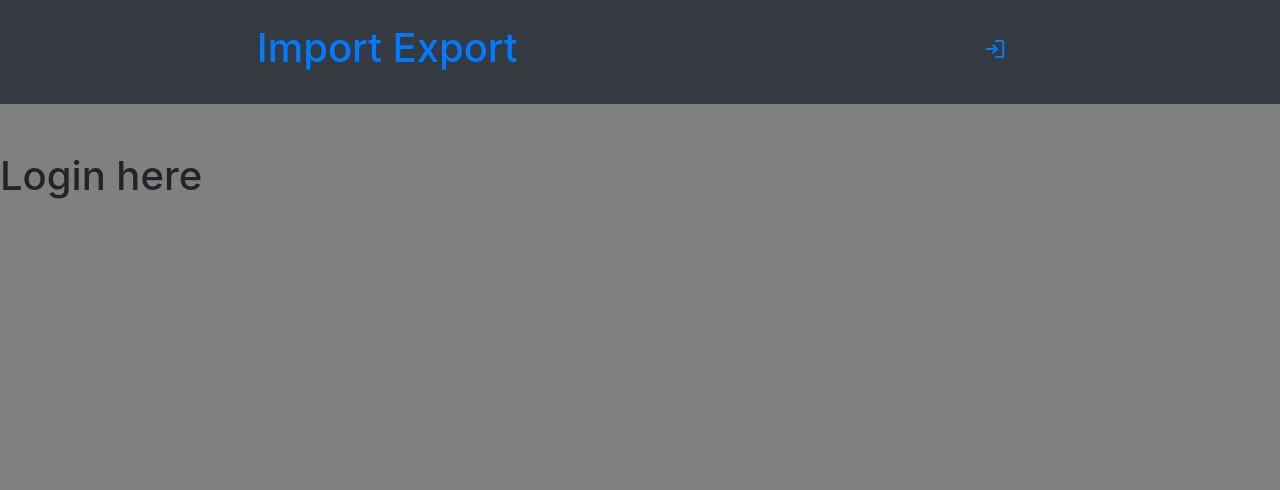
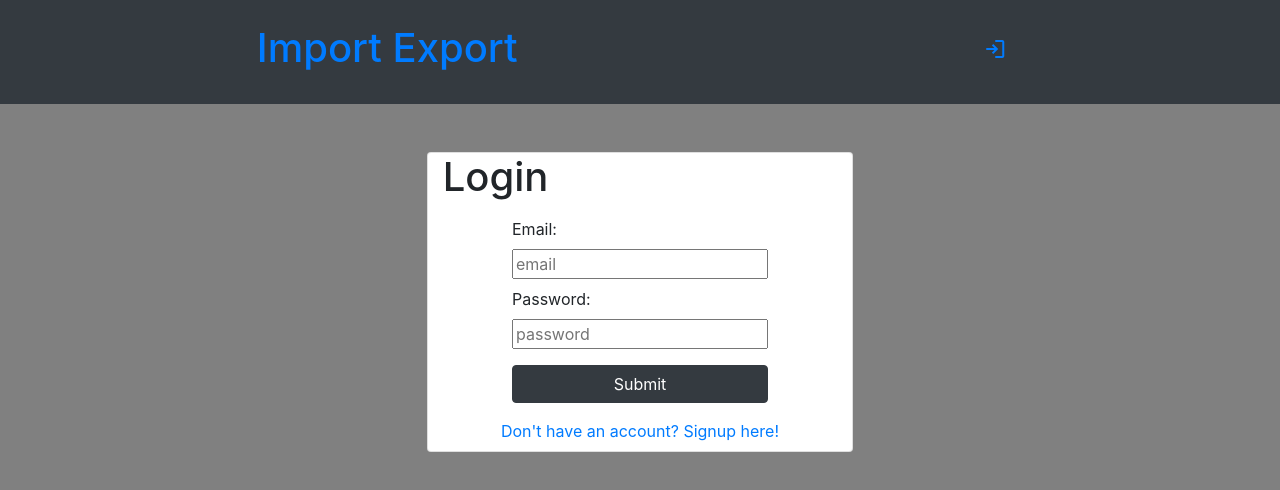
Before and after one commit to AndrewFaugno/import-export, a React (Create React App) app in the folder client/: page /login in a window 1280 px wide. Shown: the top 490 px of the page. Built offline with nearby package versions, Linux system fonts and the light colour scheme.

Commit message:
added login page with functioning form and login

```diff
--- a/client/package.json
+++ b/client/package.json
@@ -2,6 +2,7 @@
   "name": "client",
   "version": "0.1.0",
   "private": true,
+  "proxy": "http://localhost:3001/",
   "dependencies": {
     "@apollo/client": "^3.6.9",
     "@testing-library/jest-dom": "^5.16.5",
--- a/client/src/App.js
+++ b/client/src/App.js
@@ -8,6 +8,7 @@ import Home from './pages/Home';
 import Login from './pages/Login';
 import Signup from './pages/Signup';
 import NoMatch from './pages/NoMatch';
+import Profile from './pages/Profile';
 
 // import components
 import Nav from './components/Nav';
@@ -41,6 +42,10 @@ function App() {
             <Route path="/" element={<Home />} />
             <Route path="/login" element={<Login />} />
             <Route path="/signup" element={<Signup />} />
+            <Route path='/profile'>
+              <Route path=':userId' element={<Profile />}/>
+              <Route path='' element={<Profile />}/>
+            </Route>
             <Route path="*" element={<NoMatch />} />
           </Routes>
         </div>
--- a/client/src/components/Nav/index.js
+++ b/client/src/components/Nav/index.js
@@ -1,4 +1,5 @@
 import Auth from '../../utils/auth.js'
+import { Link } from 'react-router-dom';
 
 const Nav = () => {
     const loggedIn = Auth.loggedIn();
@@ -8,16 +9,18 @@ const Nav = () => {
             <div className="d-flex justify-content-around">
                 <div className="m-auto">
                     <h1>
-                        <a href="/" className="">Import Export</a>
+                        <Link to="/" className="">Import Export</Link>
                     </h1>
                 </div>
                 <div className="m-auto">
                     {loggedIn ? (
-                        <span class="material-symbols-outlined">account_circle</span>
+                        <Link to="/profile">
+                            <span className="material-symbols-outlined profileIcon">account_circle</span>
+                        </Link>
                     ) : (
-                    <a href="/login" className="mr-3">
-                        <span class="material-symbols-outlined">login</span>
-                    </a>
+                    <Link to="/login" className="mr-3">
+                        <span className="material-symbols-outlined">login</span>
+                    </Link>
                     )}
                 </div>
             </div>
--- a/client/src/index.css
+++ b/client/src/index.css
@@ -12,3 +12,7 @@ code {
   font-family: source-code-pro, Menlo, Monaco, Consolas, 'Courier New',
     monospace;
 }
+
+.profileIcon {
+  font-size: 40px;
+}
--- a/client/src/pages/Login.js
+++ b/client/src/pages/Login.js
@@ -1,11 +1,62 @@
-import Auth from '../utils/auth';
+import { useState } from "react";
+import Auth from "../utils/auth";
+import { Link } from "react-router-dom";
+import { useMutation } from "@apollo/client";
+import { LOGIN } from "../utils/mutations";
 
 const Login = () => {
+   const [formState, setFormState] = useState({ email: "", password: "" });
+   const [login, { error }] = useMutation(LOGIN);
 
+   const handleFormSubmit = async (e) => {
+      e.preventDefault();
+      try {
+         const mutationResponse = await login({
+            variables: { email: formState.email, password: formState.password },
+         });
+         const token = mutationResponse.data.login.token;
+         Auth.login(token);
+      } catch (error) {
+         console.log(error);
+      }
+   };
 
-    return (
-        <h1>Login here</h1>
-    )
-}
+   const handleChange = (e) => {
+      const { name, value } = e.target;
+      setFormState({
+         ...formState,
+         [name]: value,
+      });
+   };
+
+   return (
+      <div className="card container col-8 col-lg-6 col-xl-4 my-1">
+         <h1 className="">Login</h1>
+         <form className="m-auto" onSubmit={handleFormSubmit}>
+            <div className="my-2">
+               <label htmlFor="email" className="d-block">
+                  Email:
+               </label>
+               <input placeholder="email" name="email" type="email" id="email" onChange={handleChange} />
+            </div>
+            <div className="my-2">
+               <label htmlFor="password" className="d-block">
+                  Password:
+               </label>
+               <input placeholder="password" name="password" type="password" id="password" onChange={handleChange} />
+            </div>
+            <div className="text-center my-3">
+               <button className="btn m-auto btn-dark w-100">Submit</button>
+            </div>
+         </form>
+         {error &&
+         <strong className="text-center text-danger">Incorrect Credentials</strong>
+         }
+         <Link to="/signup" className="text-center mb-2">
+            Don't have an account? Signup here!
+         </Link>
+      </div>
+   );
+};
 
 export default Login;
--- a/client/src/pages/NoMatch.js
+++ b/client/src/pages/NoMatch.js
@@ -1,6 +1,6 @@
 const NoMatch = () => {
     return (
-        <h1>No Page Found</h1>
+        <h1 className="text-center">No Page Found</h1>
     )
 }
 
--- /dev/null
+++ b/client/src/pages/Profile.js
@@ -0,0 +1,7 @@
+const Profile = () => {
+    return (
+        <h1>Profile here</h1>
+    )
+}
+
+export default Profile;
--- a/client/src/utils/mutations.js
+++ b/client/src/utils/mutations.js
@@ -1 +1,42 @@
 import { gql } from "@apollo/client";
+
+export const LOGIN = gql`
+   mutation login($email: String!, $password: String!) {
+      login(email: $email, password: $password) {
+         token
+         user {
+            firstName
+            email
+            listings {
+               name
+            }
+         }
+      }
+   }
+`;
+
+export const ADD_USER = gql`
+   mutation addUser($firstName: String!, $lastName: String!, $email: String!, $password: String!) {
+      addUser(firstName: $firstName, lastName: $lastName, email: $email, password: $password) {
+         token
+         user {
+            _id
+            firstName
+            lastName
+            email
+         }
+      }
+   }
+`;
+
+export const ADD_LISTING = gql`
+   mutation addListing($name: String!, $description: String!, $price: Float!, $image: String!) {
+      addListing(name: $name, description: $description, price: $price, image: $image) {
+         name
+         description
+         price
+         image
+         userId
+      }
+   }
+`;
```
